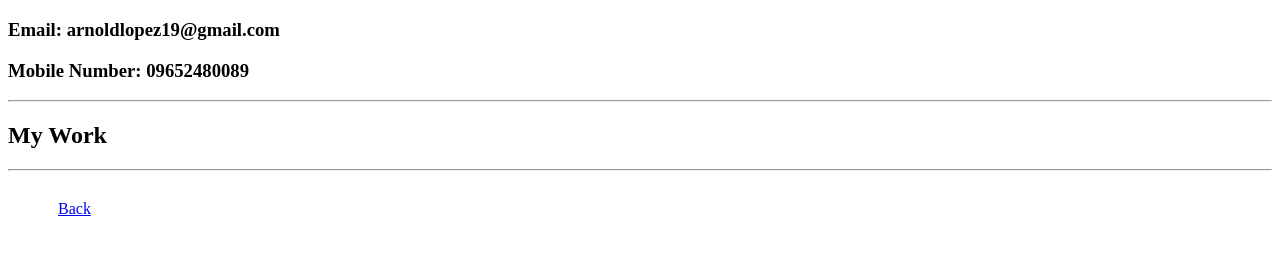
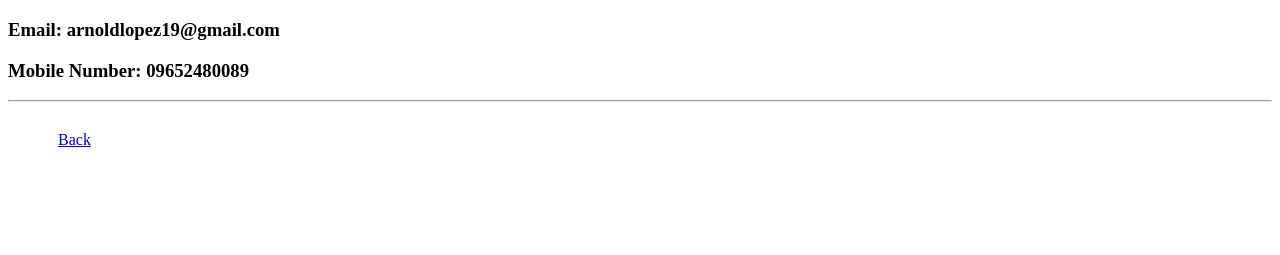
Before and after one commit to BarapidoTech2023/html-portfolio, a plain HTML site: page Contact.html in a window 1280 px wide. Shown: the part 61-316 px from the top of the page. Drawn offline with Linux system fonts and the light colour scheme.

Commit message:
Update Contact.html

```diff
--- a/Contact.html
+++ b/Contact.html
@@ -9,8 +9,6 @@
     <h3>Email: arnoldlopez19@gmail.com</h3>
     <h3>Mobile Number: 09652480089</h3>
     <hr>
-    <h2>My Work</h2>
-    <hr>
     <table style="border-spacing: 20px;">
         <tr>
             <td style="padding-left: 30px;"><a href="index.html">Back</a></td>
```
